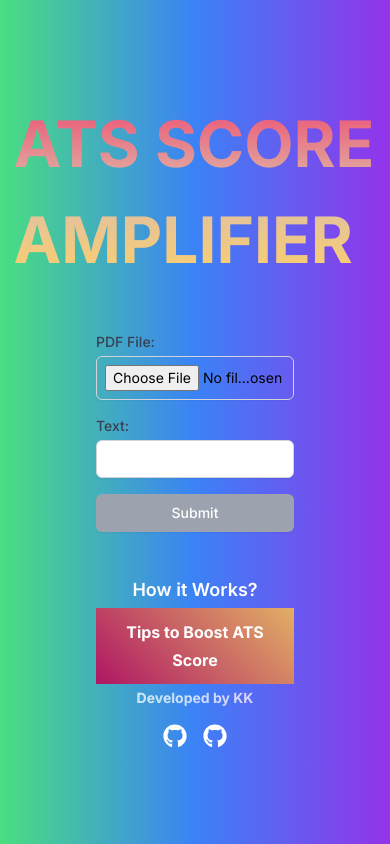
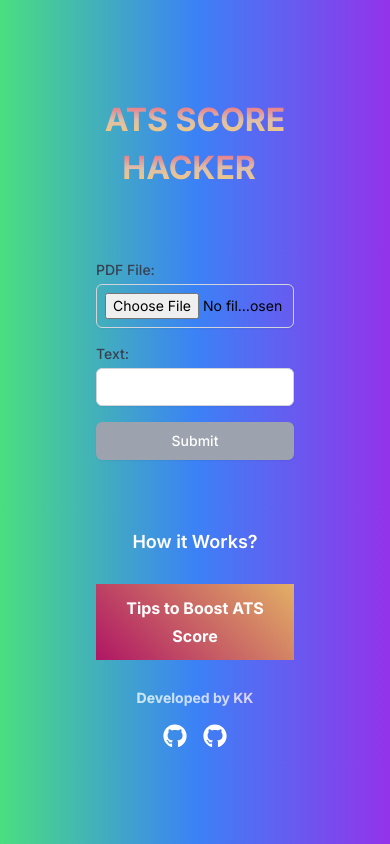
Before and after one commit to 10kartik/ats-amplifier-frontend, a Next.js app: page / in a window 390 px wide. Built offline with nearby package versions, Linux system fonts and the light colour scheme.

Commit message:
Updated font size for mobile view and Animation text

```diff
--- a/src/app/globals.css
+++ b/src/app/globals.css
@@ -64,3 +64,10 @@ body {
   -webkit-background-clip: text;
   -webkit-text-fill-color: transparent;
 }
+
+@media (max-width: 768px) {
+  .gradient-text {
+    font-size: 2rem;
+    /* Smaller font size for mobile screens */
+  }
+}
--- a/src/app/page.js
+++ b/src/app/page.js
@@ -56,14 +56,16 @@ export default function Home() {
 
   return (
     <main className="flex min-h-screen flex-col items-center justify-between p-24 bg-gradient-to-r from-green-400 via-blue-500 to-purple-600">
+      <div className="flex flex-col items-center">
+        <h1 className="gradient-text">ATS SCORE</h1>
         <TypeAnimation
           sequence={[
-          "ATS SCORE AMPLIFIER",
-          5500,
-          "ATS SCORE HACKER",
-          5500,
-          "ATS SCORE BOOSTER",
-          5500,
+            "AMPLIFIER",
+            3500,
+            "HACKER",
+            3500,
+            "BOOSTER",
+            3500,
             () => {},
           ]}
           wrapper="h1"
@@ -71,6 +73,7 @@ export default function Home() {
           repeat={Infinity}
           className="gradient-text"
         />
+      </div>
       {/* call component named ats-form */}
       <AtsForm />
       {/* Add a footer here */}
```
Lines whose indentation alone changed are shown as unchanged.
